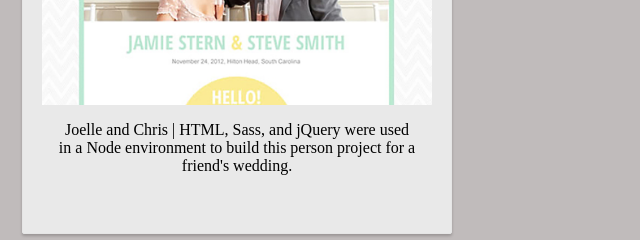
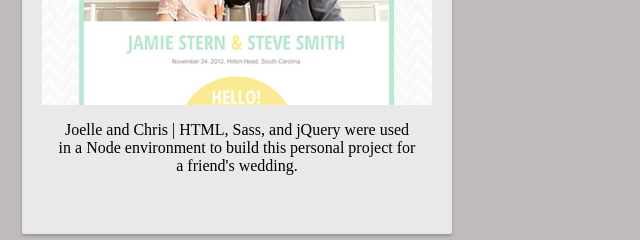
Before and after one commit to katiereid/portfolio, a plain HTML site: page index.html in a window 1280 px wide. Shown: the part 1260-1500 px from the top of the page, 629-1269 px from the left. Drawn offline with nearby package versions, Linux system fonts and the light colour scheme.

Commit message:
fix typo

```diff
--- a/index.html
+++ b/index.html
@@ -61,7 +61,7 @@
           <li class="projectDescribeBox">
             <div class="projectDescribe">
               <a href="weddingsite.html"><img class="projectImg" src="images/weddingsite.jpg">
-                <p class="projectDescribeText">Joelle and Chris | HTML, Sass, and jQuery were used in a Node environment to build this person project for a friend's wedding.</p>
+                <p class="projectDescribeText">Joelle and Chris | HTML, Sass, and jQuery were used in a Node environment to build this personal project for a friend's wedding.</p>
               </a>
             </div>
           </li>
```
